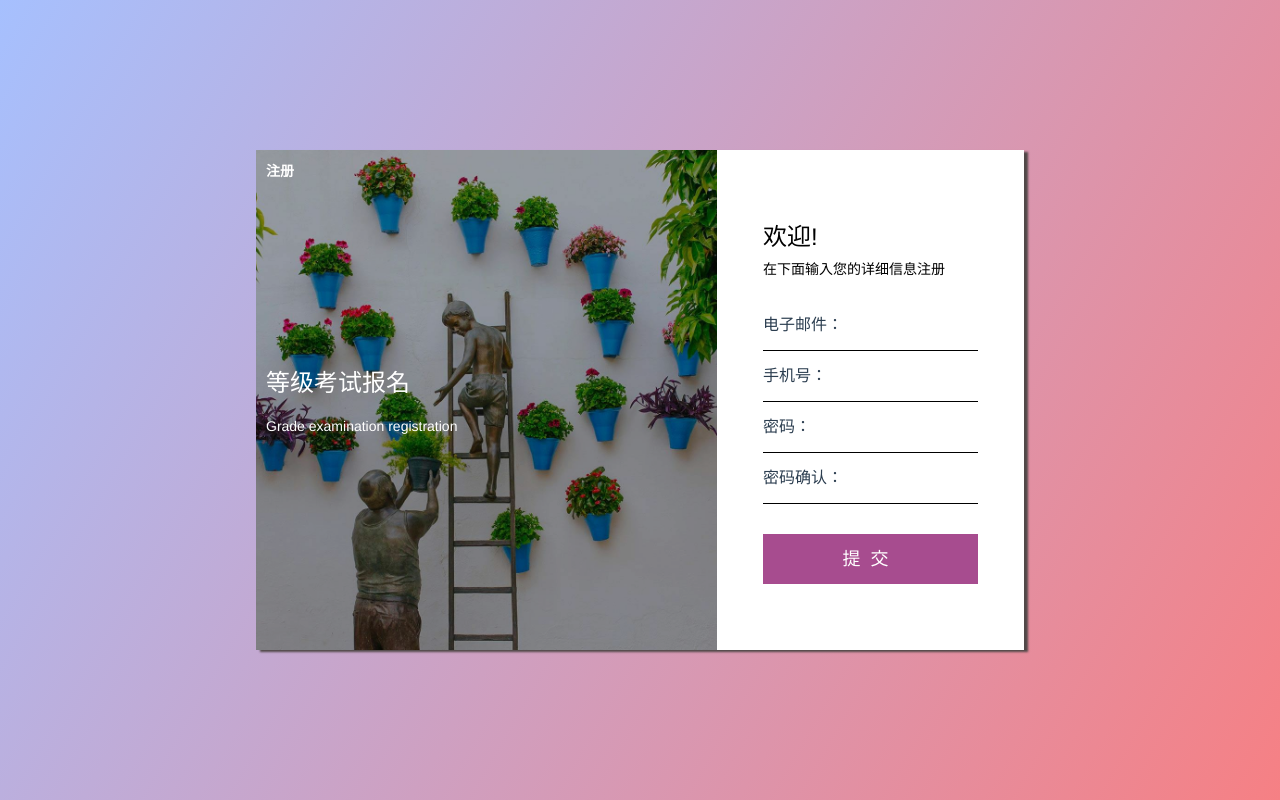
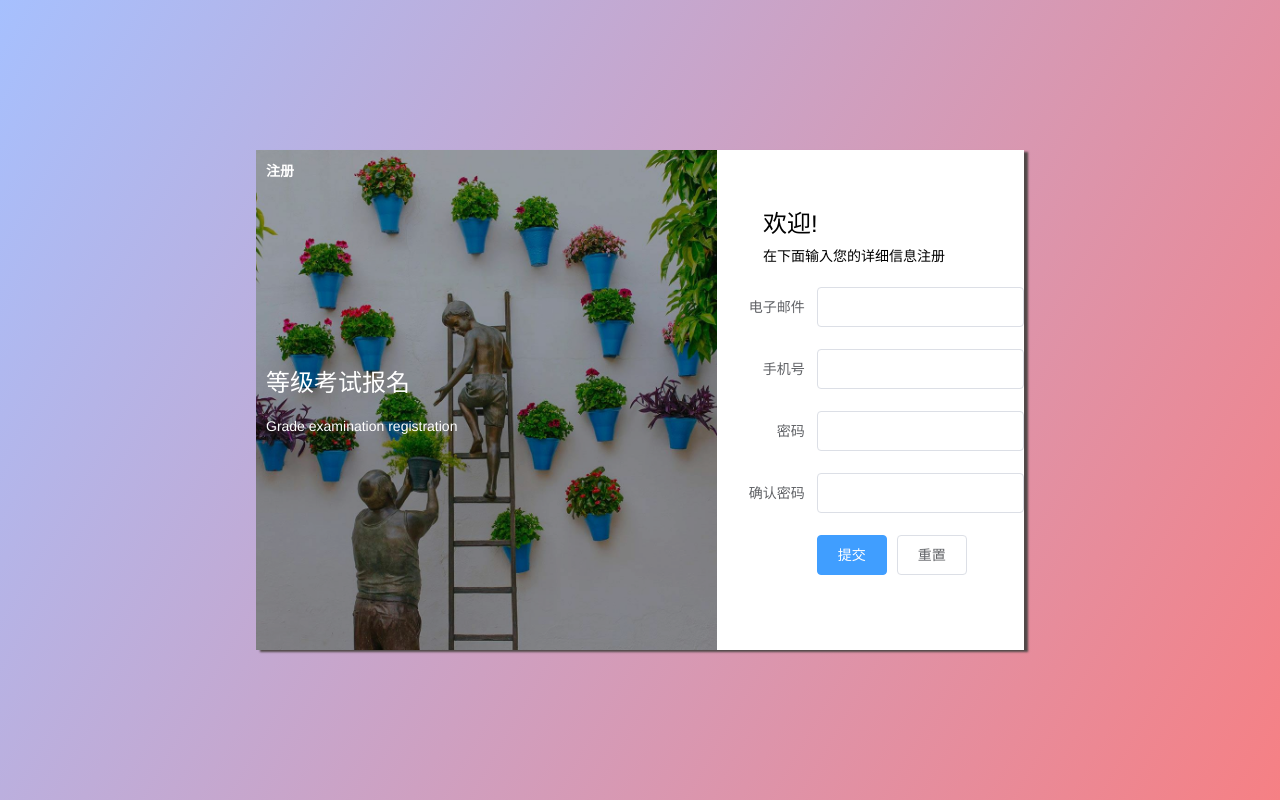
Before and after one commit to JaneChelle/RegistrationSystem, a Vue app: page /sign-up in a window 1280 px wide. Built offline with nearby package versions, Linux system fonts and the light colour scheme; a small style sheet from the web is missing.

Commit message:
注册完成

```diff
--- a/src/views/sign-up.vue
+++ b/src/views/sign-up.vue
@@ -10,7 +10,7 @@
           <h2>欢迎!<br>
             <span class="rignt_tips">在下面输入您的详细信息注册</span>
           </h2>
-          <form
+          <!-- <form
             id="app"
             @submit="checkFrom"
             action="https://vuejs.org/"
@@ -28,7 +28,25 @@
             <div class="ipt">密码：<input id="password" name="password" type="password" v-model="password"></div>
             <div class="ipt">密码确认：<input id="r_password" name="r_password" type="password" v-model="r_password"></div>
             <input type="submit" value="提交" class="submit">
-          </form>
+          </form> -->
+        <el-form :model="ruleForm" status-icon :rules="rules" ref="ruleForm" label-width="100px" class="demo-ruleForm">
+            <el-form-item label="电子邮件" prop="email">
+                <el-input  v-model="ruleForm.email" autocomplete="off"></el-input>
+            </el-form-item>
+            <el-form-item label="手机号" prop="phone">
+                <el-input v-model="ruleForm.phone" autocomplete="off"></el-input>
+            </el-form-item>
+            <el-form-item label="密码" prop="pass">
+                <el-input type="password" v-model="ruleForm.pass" autocomplete="off"></el-input>
+            </el-form-item>
+            <el-form-item label="确认密码" prop="checkPass">
+                <el-input type="password" v-model="ruleForm.checkPass" autocomplete="off"></el-input>
+            </el-form-item>
+            <el-form-item>
+                <el-button type="primary" @click="submitForm('ruleForm')">提交</el-button>
+                <el-button @click="resetForm('ruleForm')">重置</el-button>
+            </el-form-item>
+        </el-form>
       </div>
     </div>
   </div>
@@ -36,44 +54,127 @@
 
 <script>
 // import aesjs from 'aes-js';
+ import BaseUrl from '../api/index';
  export default {
-  data(){
+    data() {
+     var checkPhone = (rule, value, callback) => {
+    const phoneReg = /^1[3|4|5|7|8][0-9]{9}$/
+    if (!value) {
+      return callback(new Error('电话号码不能为空'))
+    }
+    setTimeout(() => {
+      // Number.isInteger是es6验证数字是否为整数的方法,实际输入的数字总是识别成字符串
+      // 所以在前面加了一个+实现隐式转换
+
+      if (!Number.isInteger(+value)) {
+        callback(new Error('请输入数字值'))
+      } else {
+        if (phoneReg.test(value)) {
+          callback()
+        } else {
+          callback(new Error('电话号码格式不正确'))
+        }
+      }
+    }, 100)
+  }
+  var checkEmail = (rule, value, callback) => {
+    const mailReg = /^([a-zA-Z0-9_-])+@([a-zA-Z0-9_-])+(.[a-zA-Z0-9_-])+/
+    if (!value) {
+      return callback(new Error('邮箱不能为空'))
+    }
+    setTimeout(() => {
+      if (mailReg.test(value)) {
+        callback()
+      } else {
+        callback(new Error('请输入正确的邮箱格式'))
+      }
+    }, 100)
+  }
+
+      var validatePass = (rule, value, callback) => {
+        if (value === '') {
+          callback(new Error('请输入密码'));
+        } else {
+          if (this.ruleForm.checkPass !== '') {
+            this.$refs.ruleForm.validateField('checkPass');
+          }
+          callback();
+        }
+      };
+      var validatePass2 = (rule, value, callback) => {
+        if (value === '') {
+          callback(new Error('请再次输入密码'));
+        } else if (value !== this.ruleForm.pass) {
+          callback(new Error('两次输入密码不一致!'));
+        } else {
+          callback();
+        }
+      };
       return {
-      errors:[],
+        ruleForm: {
           email: '',
           phone: '',
-      password: '',
-      r_password: ''
+          pass: '',
+          checkPass: ''
+        },
+        rules: {
+          phone: [
+            { validator: checkPhone, trigger: 'blur' }
+          ],
+          email: [
+            { validator: checkEmail, trigger: 'blur' }
+          ],
+          pass: [
+            { validator: validatePass, trigger: 'blur' }
+          ],
+          checkPass: [
+            { validator: validatePass2, trigger: 'blur' }
+          ],
         }
+      };
     },
     methods: {
-    checkForm: function(){
-      this.errors = [];
-      if(!this.email){
-        this.errors.push('邮件不能为空')
-      } else if(!this.validEmail(this.email)){
-         this.errors.push('请输入有效的电子邮件')
+      submitForm(formName) {
+        this.$refs[formName].validate((valid) => {
+          if (valid) {
+           alert('submit!');
+            let v = this;
+            this.$axios({
+              method: 'post',
+              url: BaseUrl + '/student/register',
+              data: {
+                'email': v.ruleForm.email,
+                'phone': v.ruleForm.phone,
+                'password': v.ruleForm.pass
               }
-      if(!this.phone){
-        this.errors.push("手机号不能为空")
-      } else if(!this.vaildPhone(this.phone)){
-         this.errors.push("请输入有效手机号")
+            }).then(function(res){
+              if(res.data.code == 1){
+                v.$message({
+                  message: '注册成功',
+                  type: 'success',
+                  showClose: true
+                })
+              } else{
+                v.$message({
+                  message: res.data.msg,
+                  showClose: true
+                })
               }
-      if(!this.password){
-        this.errors.push('密码不能为空');
+            })
+          } else {
+            console.log('提交失败');
+            return false;
           }
-      if(!this.r_password){
-        this.errors.push("请再次输入密码")
-      }
-      if(this.password != this.r_password){
-        this.errors.push("两次密码不一致")
-      }
+        });
       },
-    validEmail: function (email) {
+      resetForm(formName) {
+        this.$refs[formName].resetFields();
+      },
+      validEmail(email) {
         var re = /^(([^<>()[\]\\.,;:\s@"]+(\.[^<>()[\]\\.,;:\s@"]+)*)|(".+"))@((\[[0-9]{1,3}\.[0-9]{1,3}\.[0-9]{1,3}\.[0-9]{1,3}\])|(([a-zA-Z\-0-9]+\.)+[a-zA-Z]{2,}))$/;
         return re.test(email);
      },
-    vaildPhone: function(phone){
+    vaildPhone(phone){
       var ph = /^1[3456789]\d{9}$/
       return ph.test(phone);
     }
```
Lines whose indentation alone changed are shown as unchanged.
